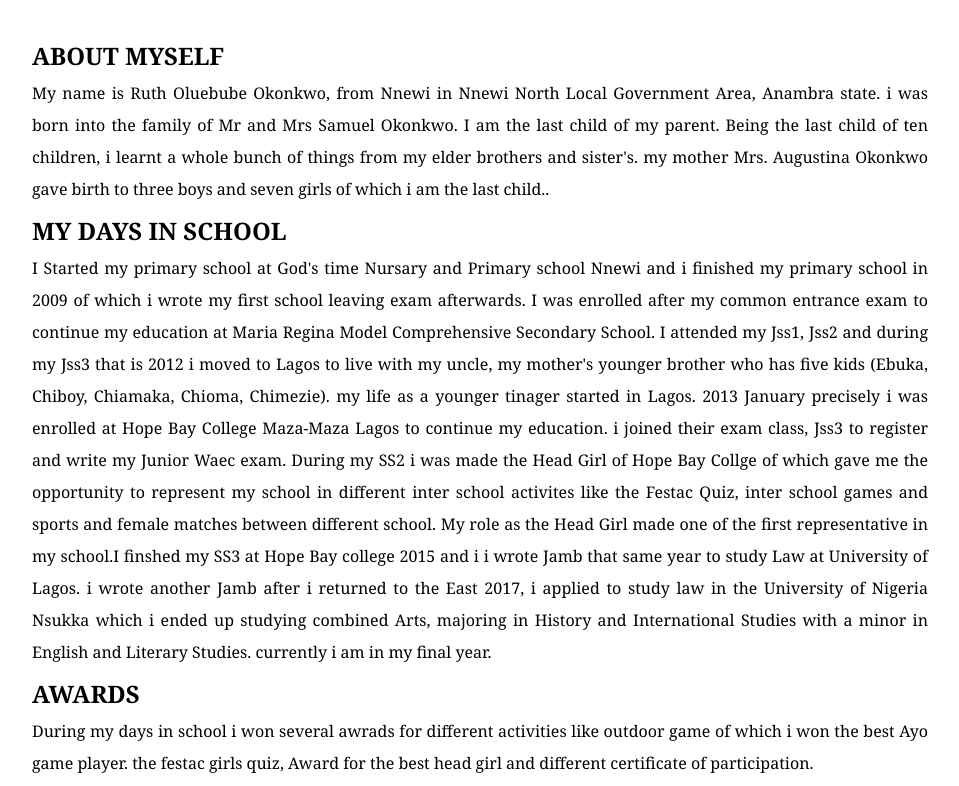
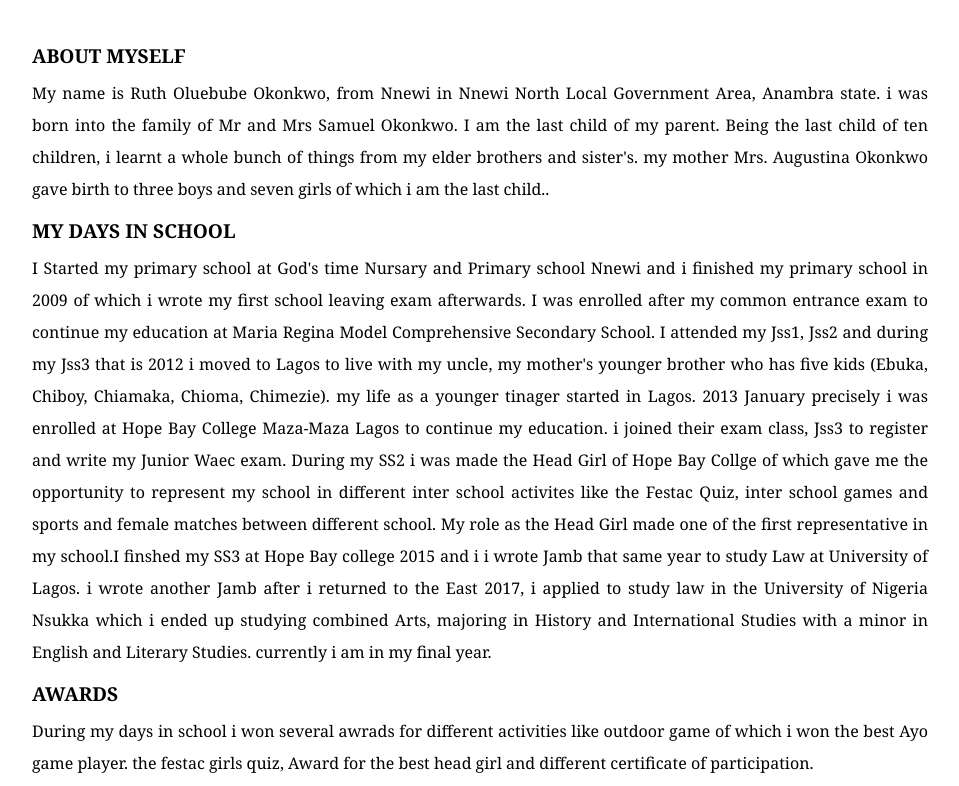
Before and after one commit to RuchinaSamuel/My-CSS-Design, a plain HTML site: page index.html in a window 1280 px wide. Shown: the top 786 px of the page, without its empty margins (160-1119 px from the left). Drawn offline with Linux system fonts and the light colour scheme.

Commit message:
text adjustment

```diff
--- a/Mine.css
+++ b/Mine.css
@@ -27,7 +27,8 @@ h1{
 font-family: inherit;
 margin-bottom: 5px;
 margin-top: 10px;
-font-size: 1.5rem;
+font-size: 1.5vw;
+word-spacing: 0;
 
 
 
@@ -87,6 +88,7 @@ opacity: 1;
 color: orange;
 font-size: 1.5rem;
 }
+
 cite{
 font-style: italic;
 }
```
